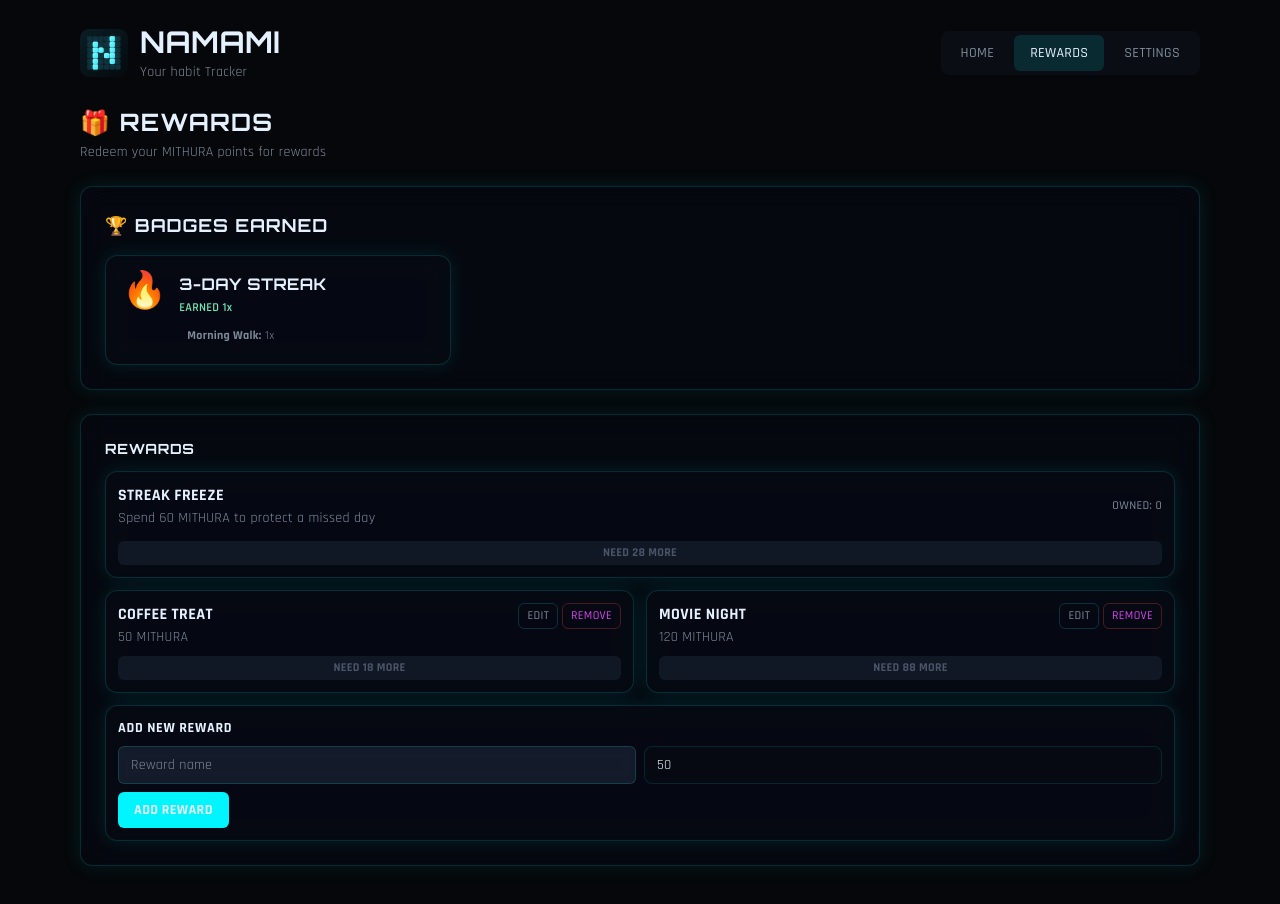
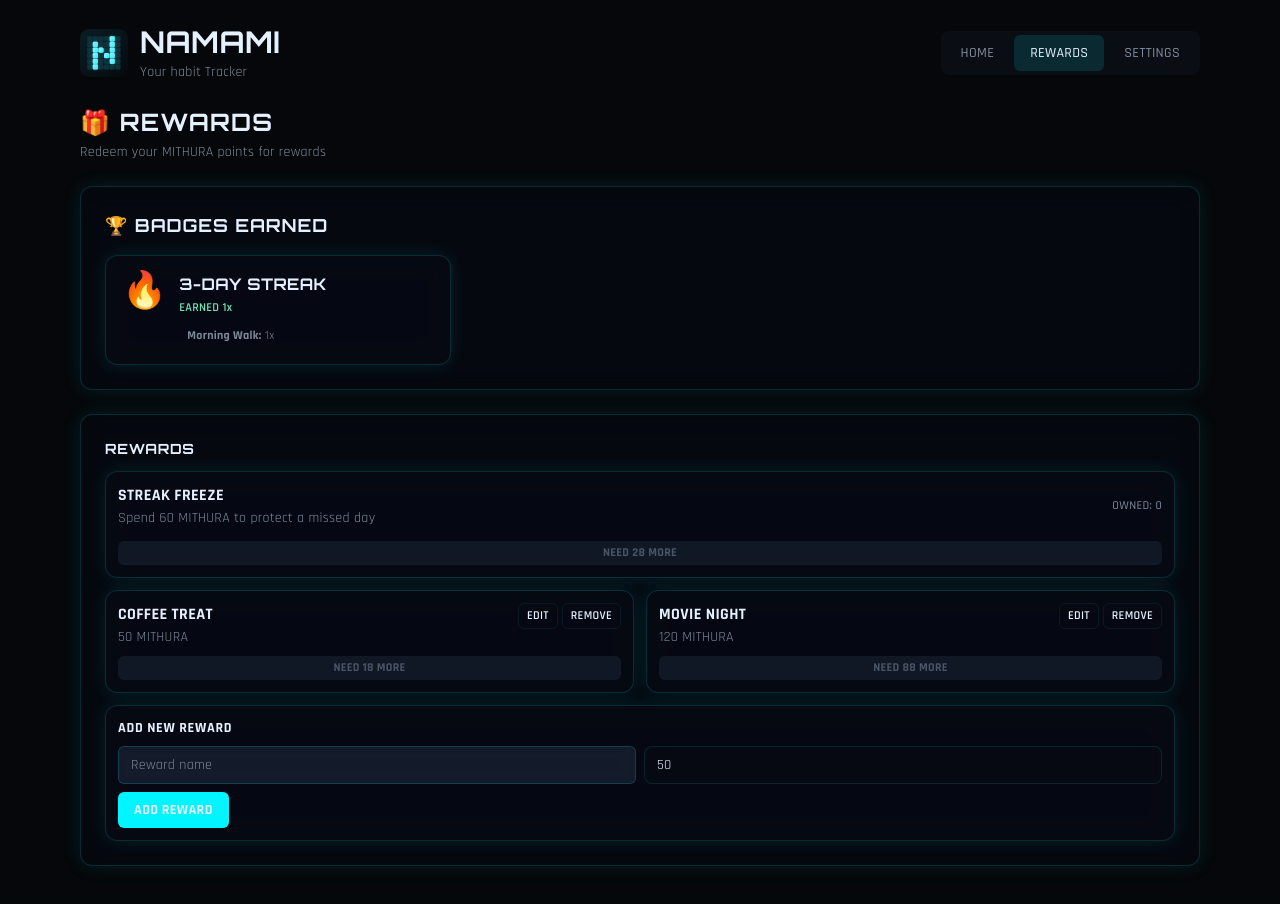
Before and after one commit to mithulcrafts/NAMAMI-Habit-tracker, a React (Vite) app: page / in a window 1280 px wide. Both pictures are taken after a click on the button "REWARDS". Built offline with nearby package versions, Linux system fonts and the light colour scheme.

Commit message:
Resolves #24 #33

```diff
--- a/src/components/EarnedBadges.jsx
+++ b/src/components/EarnedBadges.jsx
@@ -1,5 +1,3 @@
-import { useMemo } from 'react'
-
 const getThemeClasses = () => {
   const isDark = typeof document !== 'undefined' && document.documentElement.classList.contains('dark')
   return {
@@ -12,7 +10,7 @@ const getThemeClasses = () => {
 }
 
 export const EarnedBadges = ({ earnedBadges, badgeDefinitions, habits }) => {
-  const theme = useMemo(() => getThemeClasses(), [])
+  const theme = getThemeClasses()
 
   // Group badges by badge id to count occurrences
   const badgeCounts = {}
--- a/src/components/HabitCard.jsx
+++ b/src/components/HabitCard.jsx
@@ -1,4 +1,4 @@
-import { useState, useMemo } from 'react'
+import { useState } from 'react'
 import { todayKey } from '../utils/date'
 
 const getThemeClasses = () => {
@@ -29,7 +29,7 @@ export const HabitCard = ({
 }) => {
   const today = todayKey()
   const [valueInput, setValueInput] = useState('')
-  const theme = useMemo(() => getThemeClasses(), [])
+  const theme = getThemeClasses()
 
   // Use selectedDateKey instead of today
   const dateKey = selectedDateKey || today
@@ -71,13 +71,13 @@ export const HabitCard = ({
         </div>
         <div className="flex shrink-0 gap-2 self-start sm:self-auto">
           <button
-            className="rounded-md border border-white/10 px-3 py-1.5 text-xs text-slate-200 hover:border-white/30 whitespace-nowrap"
+            className="rounded-md border border-white/10 bg-slate-900/40 px-3 py-1.5 text-xs font-semibold uppercase tracking-wide text-slate-200 transition hover:border-brand-400/60 hover:text-brand-100 hover:bg-slate-900/60 whitespace-nowrap"
             onClick={() => onEdit(habit)}
           >
             Edit
           </button>
           <button
-            className="rounded-md border border-red-500/40 px-3 py-1.5 text-xs text-red-200 hover:border-red-400/60 whitespace-nowrap"
+            className="rounded-md border border-white/10 bg-slate-900/40 px-3 py-1.5 text-xs font-semibold uppercase tracking-wide text-slate-200 transition hover:border-brand-400/60 hover:text-brand-100 hover:bg-slate-900/60 whitespace-nowrap"
             onClick={() => onDelete(habit.id)}
           >
             Delete
@@ -98,9 +98,9 @@ export const HabitCard = ({
         )}
       </div>
 
-      <div className="mt-3 h-2 w-full overflow-hidden rounded-full bg-slate-800">
+      <div className="mt-3 h-1.5 w-full overflow-hidden rounded-full border border-white/5 bg-slate-900/70">
         <div
-          className="h-full rounded-full bg-gradient-to-r from-brand-400 to-accent"
+          className="h-full rounded-full bg-brand-500/90 transition-all duration-300"
           style={{ width: `${completion}%` }}
         />
       </div>
--- a/src/components/HabitForm.jsx
+++ b/src/components/HabitForm.jsx
@@ -1,4 +1,4 @@
-import { useEffect, useState, useMemo } from 'react'
+import { useEffect, useState } from 'react'
 
 const defaultData = {
   name: '',
@@ -43,7 +43,7 @@ const getThemeClasses = () => {
 
 export const HabitForm = ({ onSave, onCancel, initial }) => {
   const [form, setForm] = useState(initial || defaultData)
-  const theme = useMemo(() => getThemeClasses(), [])
+  const theme = getThemeClasses()
 
   useEffect(() => {
     if (initial) setForm(initial)
--- a/src/components/HabitGamificationPanel.jsx
+++ b/src/components/HabitGamificationPanel.jsx
@@ -1,5 +1,3 @@
-import { useMemo } from 'react'
-
 const getThemeClasses = () => {
   const isDark = typeof document !== 'undefined' && document.documentElement.classList.contains('dark')
   return {
@@ -11,7 +9,7 @@ const getThemeClasses = () => {
 export const HabitGamificationPanel = ({ habit, globalSettings, onUpdate }) => {
   const customPoints = habit.customPoints ?? 10
   const customBonuses = habit.customStreakBonuses ?? { 3: 2, 7: 5, 30: 10 }
-  const theme = useMemo(() => getThemeClasses(), [])
+  const theme = getThemeClasses()
 
   return (
     <div className="glass rounded-xl p-4">
--- a/src/components/QuoteCard.jsx
+++ b/src/components/QuoteCard.jsx
@@ -1,5 +1,3 @@
-import { useMemo } from 'react'
-
 const getThemeClasses = () => {
   const isDark = typeof document !== 'undefined' && document.documentElement.classList.contains('dark')
   return {
@@ -9,7 +7,7 @@ const getThemeClasses = () => {
 }
 
 export const QuoteCard = ({ quote, category, onCategoryChange }) => {
-  const theme = useMemo(() => getThemeClasses(), [])
+  const theme = getThemeClasses()
 
   return (
     <div className="glass rounded-xl p-4">
--- a/src/components/Rewards.jsx
+++ b/src/components/Rewards.jsx
@@ -1,4 +1,4 @@
-import { useState, useMemo } from 'react'
+import { useState } from 'react'
 
 const getThemeClasses = () => {
   const isDark = typeof document !== 'undefined' && document.documentElement.classList.contains('dark')
@@ -32,7 +32,7 @@ export const Rewards = ({
   const [form, setForm] = useState({ name: '', requiredPoints: 50 })
   const [editing, setEditing] = useState(null)
   const [confirmingId, setConfirmingId] = useState(null)
-  const theme = useMemo(() => getThemeClasses(), [])
+  const theme = getThemeClasses()
 
   const claimCounts = {}
   ;(claimedRewards || []).forEach((entry) => {
@@ -100,13 +100,13 @@ export const Rewards = ({
                 <div className="flex gap-1">
                   <button
                     onClick={() => handleEdit(reward)}
-                    className={`rounded-md border ${theme.borderPrimary} px-2 py-1 text-xs font-medium uppercase ${theme.textSecondary} hover:${theme.borderPrimaryHover}`}
+                    className="rounded-md border border-white/10 bg-slate-900/40 px-2 py-1 text-xs font-semibold uppercase tracking-wide text-slate-200 transition hover:border-brand-400/60 hover:text-brand-100 hover:bg-slate-900/60"
                   >
                     Edit
                   </button>
                   <button
                     onClick={() => onDelete(reward.id)}
-                    className="rounded-md border border-red-500/30 px-2 py-1 text-xs font-medium uppercase text-red-400 hover:border-red-500/50"
+                    className="rounded-md border border-white/10 bg-slate-900/40 px-2 py-1 text-xs font-semibold uppercase tracking-wide text-slate-200 transition hover:border-brand-400/60 hover:text-brand-100 hover:bg-slate-900/60"
                   >
                     Remove
                   </button>
@@ -130,7 +130,7 @@ export const Rewards = ({
                       </button>
                       <button
                         onClick={() => setConfirmingId(null)}
-                        className={`rounded-md border ${theme.borderPrimary} px-3 py-1 text-xs font-medium uppercase ${theme.textSecondaryLight} hover:${theme.borderPrimaryHover}`}
+                        className={`rounded-md border ${theme.borderPrimary} px-3 py-1 text-xs font-medium uppercase ${theme.textSecondaryLight} ${theme.borderPrimaryHover}`}
                       >
                         Cancel
                       </button>
@@ -176,7 +176,7 @@ export const Rewards = ({
           <div className="mt-2 flex flex-col-reverse gap-2 sm:flex-row">
             <button
               onClick={() => setEditing(null)}
-              className={`rounded-md border ${theme.borderPrimary} px-4 py-2 text-sm font-medium uppercase ${theme.textSecondaryLight} hover:${theme.borderPrimaryHover}`}
+              className={`rounded-md border ${theme.borderPrimary} px-4 py-2 text-sm font-medium uppercase ${theme.textSecondaryLight} ${theme.borderPrimaryHover}`}
             >
               Cancel
             </button>
--- a/src/pages/HabitDetail.jsx
+++ b/src/pages/HabitDetail.jsx
@@ -49,7 +49,7 @@ export const HabitDetail = ({
         </div>
         <button
           onClick={onClose}
-          className="rounded-md border border-cyan-400/20 px-3 py-1 text-sm font-medium uppercase text-slate-300 hover:border-cyan-400/40"
+          className="rounded-md border border-white/10 px-3 py-1 text-sm font-medium uppercase text-slate-300 hover:border-white/30"
         >
           Close
         </button>
--- a/src/pages/Settings.jsx
+++ b/src/pages/Settings.jsx
@@ -143,7 +143,7 @@ export const MithuraAdjustment = ({ onAdjust }) => {
         />
         <button
           onClick={handleAdjust}
-          className="rounded-md bg-purple-600 px-4 py-2 text-sm font-bold uppercase tracking-wider text-white hover:bg-purple-700 whitespace-nowrap"
+          className="rounded-md bg-brand-500 px-4 py-2 text-sm font-bold uppercase tracking-wider text-white hover:bg-brand-400 whitespace-nowrap"
         >
           Adjust
         </button>
```
